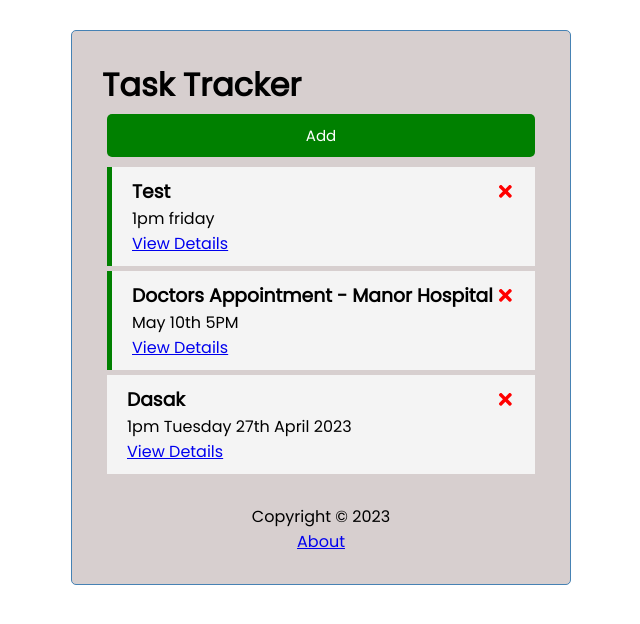
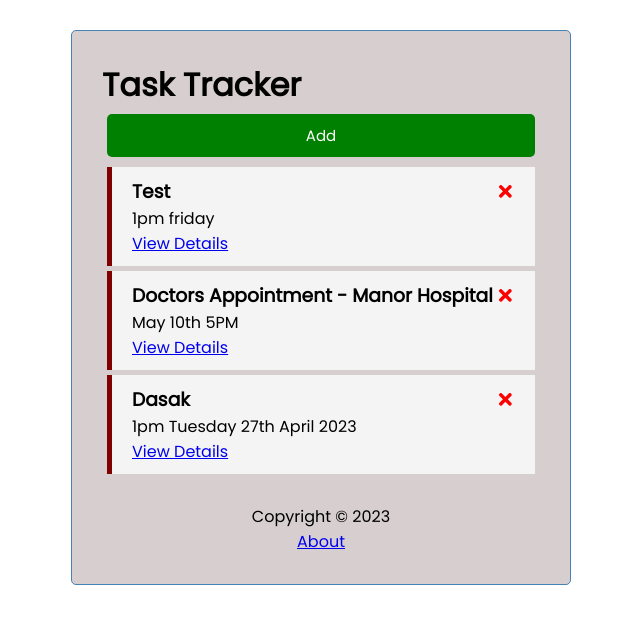
Before and after one commit to kubidogan/React-Task-Tracker, a React (Create React App) app: page / in a window 1280 px wide. Shown: the top 624 px of the page, without its empty margins (319-959 px from the left). Built offline with nearby package versions, Linux system fonts and the light colour scheme; data requests are answered from the project's data file.

Commit message:
reminder styled updated

```diff
--- a/db.json
+++ b/db.json
@@ -15,7 +15,7 @@
     {
       "text": "Dasak",
       "day": "1pm Tuesday 27th April 2023",
-      "reminder": false,
+      "reminder": true,
       "id": 4
     }
   ]
--- a/src/index.css
+++ b/src/index.css
@@ -61,7 +61,7 @@ body {
 }
 
 .task.reminder {
-  border-left: 5px solid green;
+  border-left: 5px solid rgb(128, 0, 0);
 }
 
 .task h3 {
```
